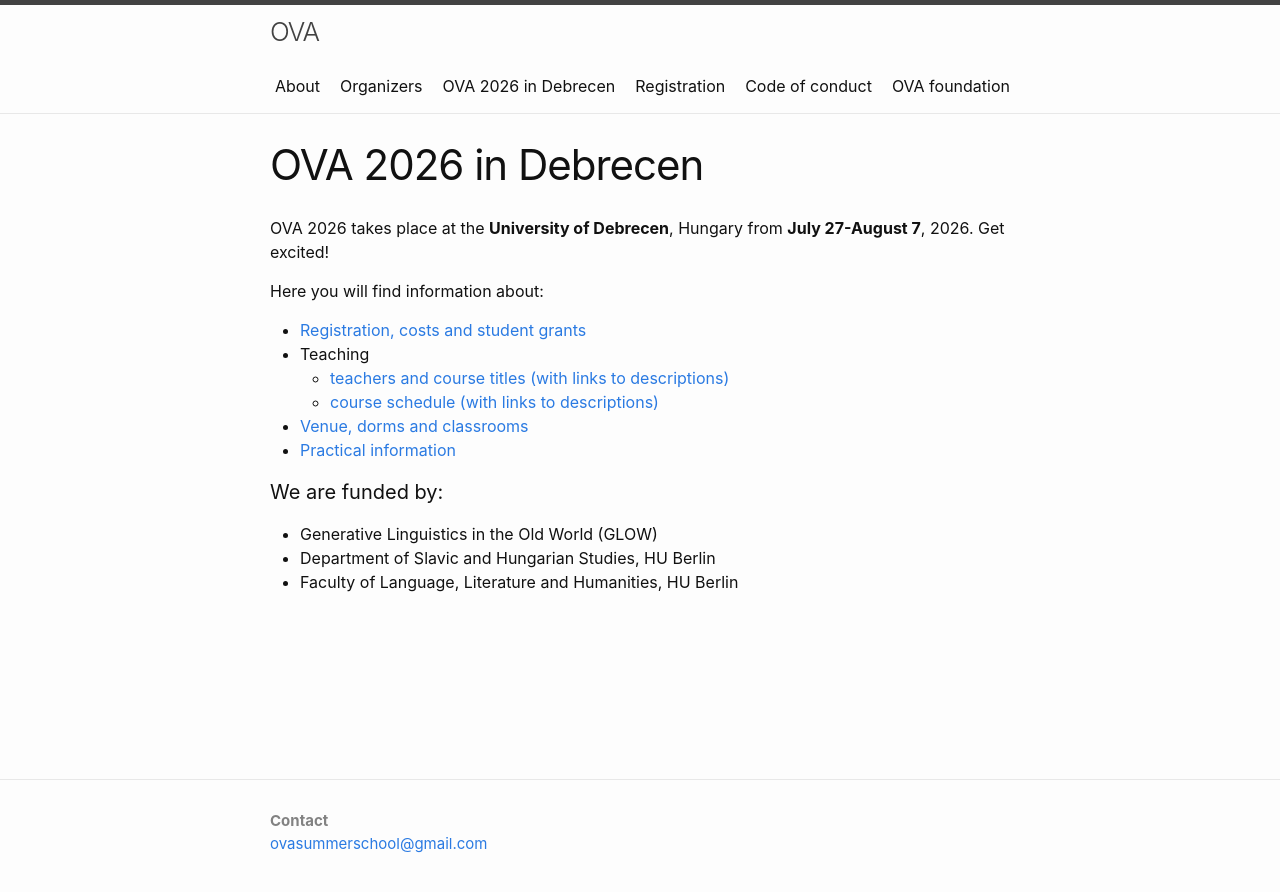
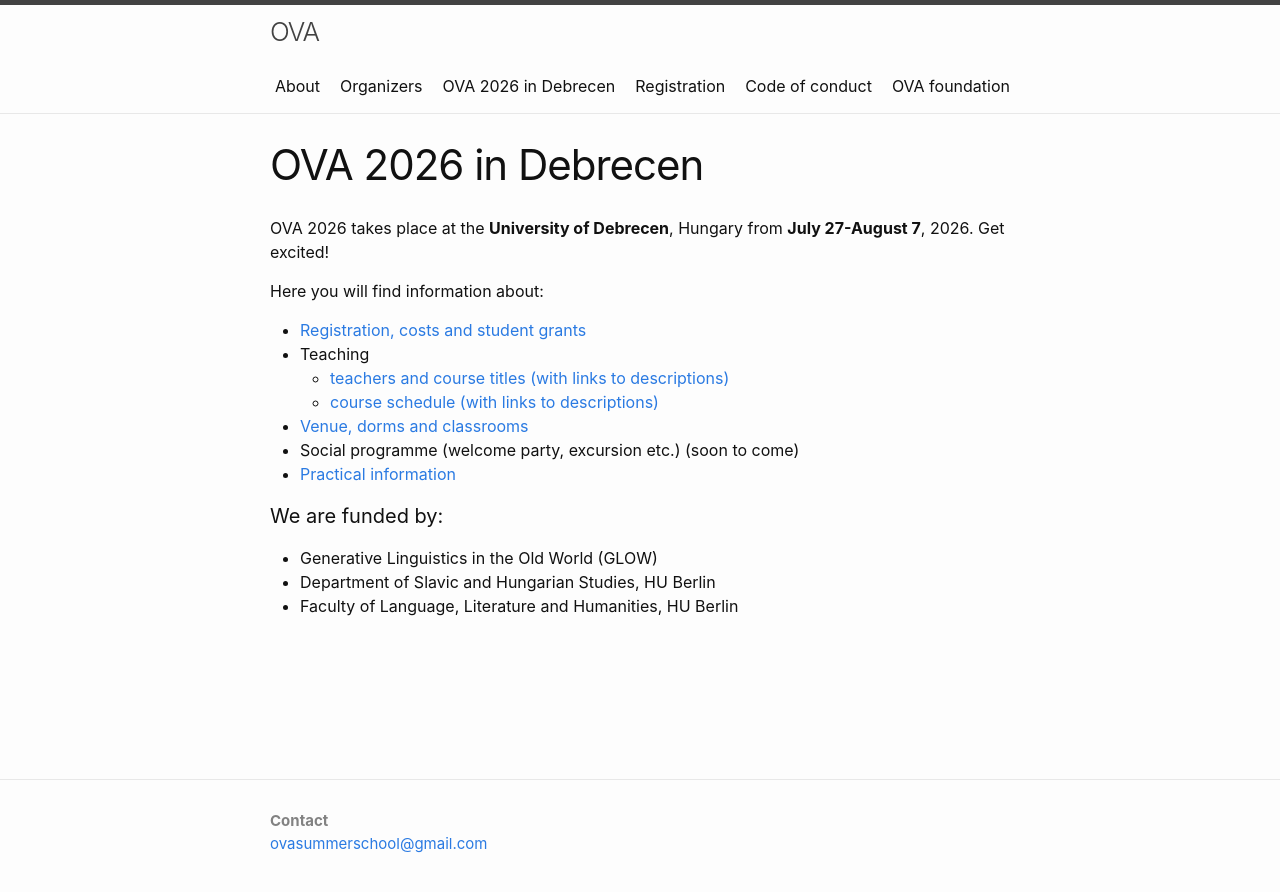
Before and after one commit to ovaschool/ovaschool.github.io, a Jekyll site: the page built from staticpages/2_ova2026.markdown, in a window 1280 px wide. Shown: the top 892 px of the page. Built offline with Jekyll 4.4.1, drawn with Linux system fonts in a browser that asks for light colours.

Commit message:
Update 2_ova2026.markdown

```diff
--- a/staticpages/2_ova2026.markdown
+++ b/staticpages/2_ova2026.markdown
@@ -14,6 +14,7 @@ Here you will find information about:
     - [teachers and course titles (with links to descriptions)](https://ovaschool.github.io/ova2026-teachers)
     - [course schedule (with links to descriptions)](https://docs.google.com/spreadsheets/d/1cHCMcVRPHjgnvnyKIIJlIhP-aCOYfsXFR7jU7Xpneuo/)
 - [Venue, dorms and classrooms](https://ovaschool.github.io/ova2026-location)
+- Social programme (welcome party, excursion etc.) (soon to come)
 - [Practical information](https://ovaschool.github.io/ova2026-practical)
 
 #### We are funded by:
```
